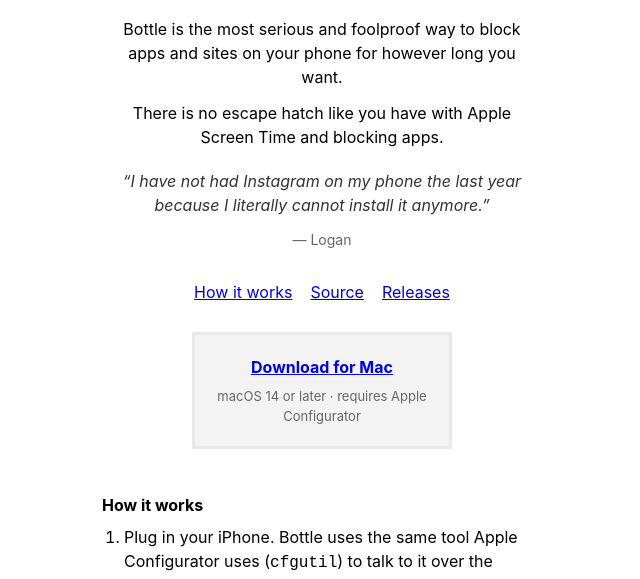
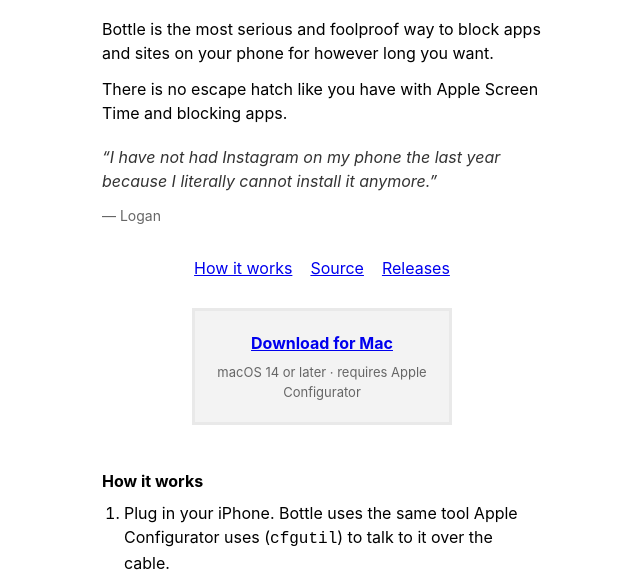
Before and after one commit to lcvaleski/bottle, a plain HTML site: page site/index.html in a window 1280 px wide. Shown: the part 213-792 px from the top of the page, without its empty margins (318-958 px from the left). Drawn offline with Linux system fonts and the light colour scheme.

Commit message:
Site: left-align intro

```diff
--- a/site/index.html
+++ b/site/index.html
@@ -50,7 +50,7 @@
         }
         h1.wordmark sup { display: none; }
 
-        .lines { max-width: 420px; }
+        .lines { width: 100%; text-align: left; }
         .lines p { margin: 0 0 12px; }
         blockquote {
             margin: 20px 0 0;
```
